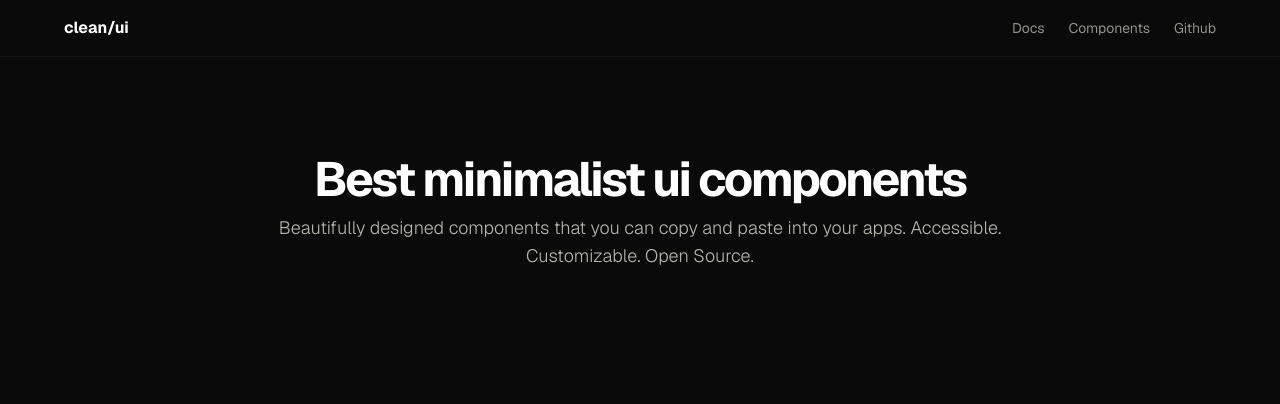
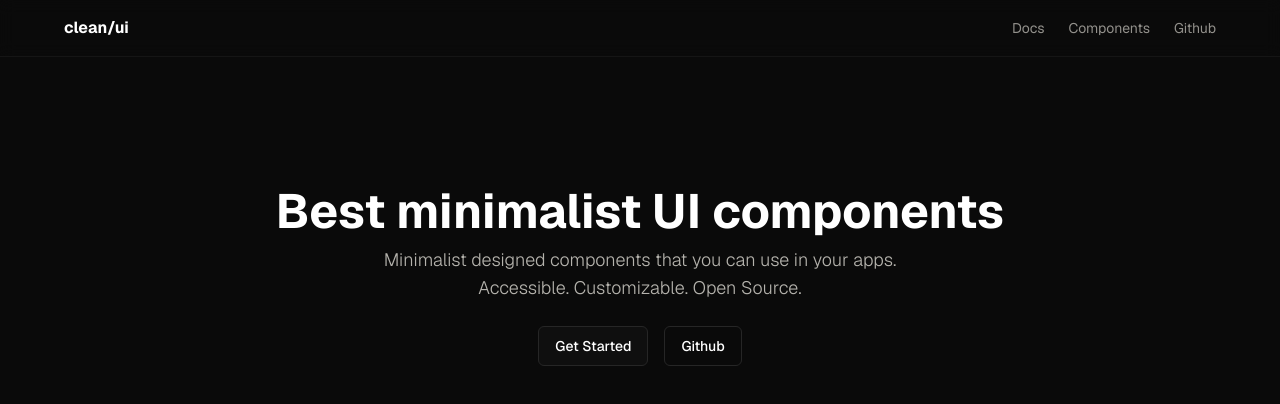
Before and after one commit to thiagomarim/core-ui, a Next.js app: page / in a window 1280 px wide. Shown: the top 404 px of the page. Built offline with nearby package versions, Linux system fonts and the light colour scheme.

Commit message:
refactor: add buttons into hero section and new title

```diff
--- a/src/components/hero-section/index.tsx
+++ b/src/components/hero-section/index.tsx
@@ -1,16 +1,26 @@
+import Link from "next/link";
 import { Button } from "../ui/button";
 
 export default function HeroSection() {
   return (
-    <section className="mx-auto flex max-w-[980px] flex-col items-center gap-2 py-8 md:py-12 md:pb-8 lg:py-24 lg:pb-20">
-      <h1 className="text-center text-3xl font-bold leading-tight tracking-tighter md:text-5xl lg:leading-[1.1] text-primary">
-        Best minimalist ui components
+    <section className="mx-auto flex max-w-[980px] flex-col items-center gap-2 py-8 md:py-12 md:pb-8 lg:py-32">
+      <h1 className="text-center text-3xl font-bold leading-tight md:text-5xl lg:leading-[1.1] text-primary">
+        Best minimalist UI components
       </h1>
-      <p className="max-w-[750px] text-center text-lg font-light text-secondary">
-        Beautifully designed components that you can copy and paste into your
-        apps. Accessible. Customizable. Open Source.
+      <p className="max-w-[550px] text-center text-lg font-light text-secondary">
+        Minimalist designed components that you can use in your apps.
+        Accessible. Customizable. Open Source.
       </p>
-      <div className="flex w-full items-center justify-center space-x-4 py-4 md:pb-10"></div>
+      <div className="flex w-full items-center justify-center space-x-4 py-4 md:pb-10">
+        <Button>
+          <Link href="/docs">Get Started</Link>
+        </Button>
+        <Button variant={"outline"}>
+          <a href="https://github.com/thiagomarim/core-ui" target="_blank">
+            Github
+          </a>
+        </Button>
+      </div>
     </section>
   );
 }
```
